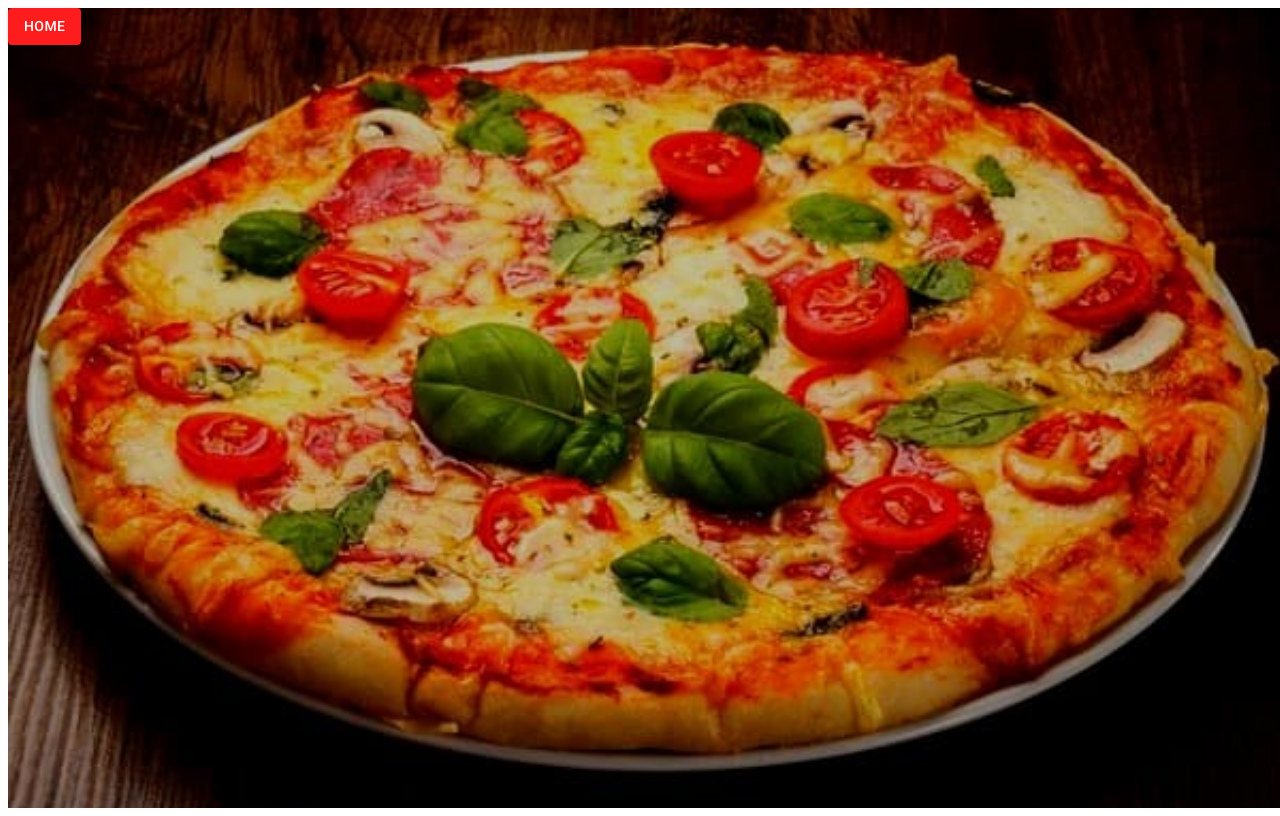
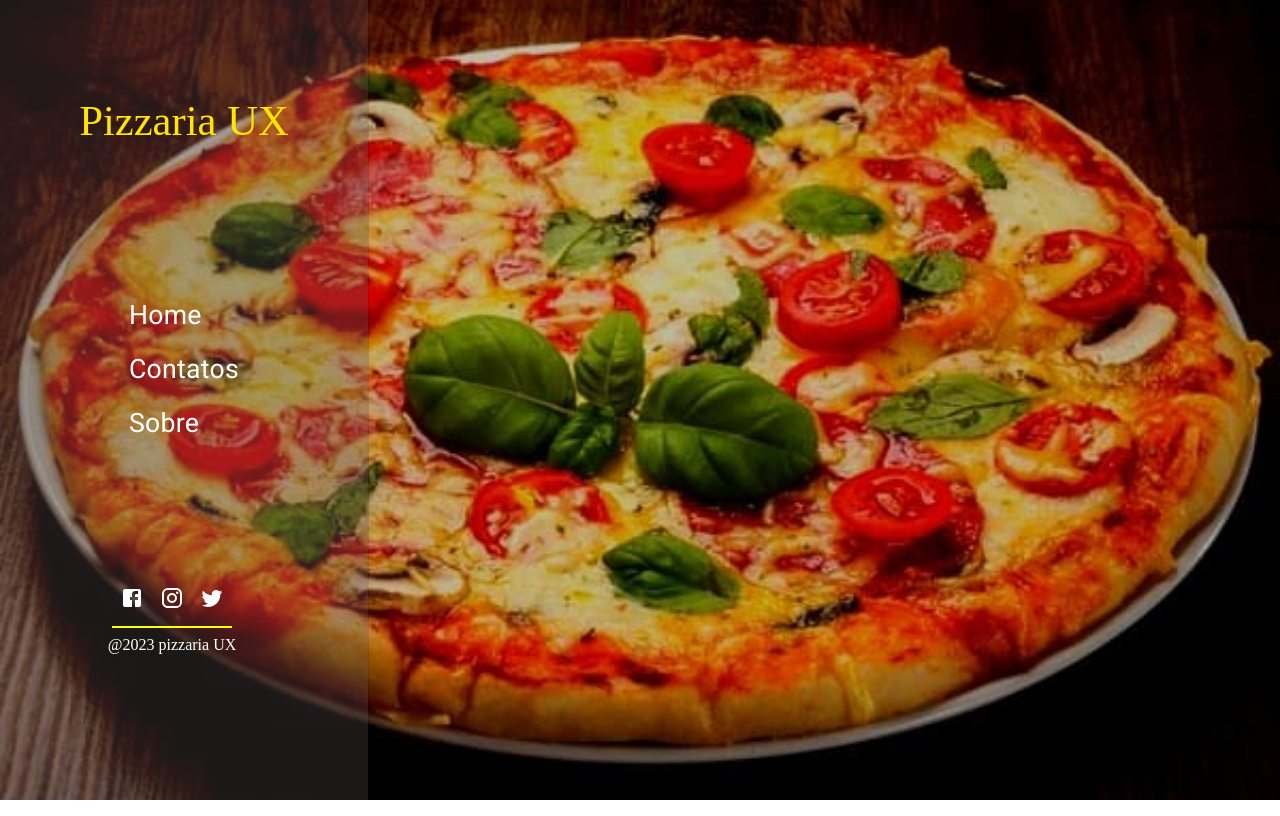
Before and after one commit to GabrielT23/UxSelecao, a React (Create React App) app in the folder frontend/: page /home in a window 1280 px wide. Built offline with nearby package versions, Linux system fonts and the light colour scheme.

Commit message:
construindo menu lateral

```diff
--- a/frontend/public/index.html
+++ b/frontend/public/index.html
@@ -27,7 +27,7 @@
 
     <title>Pizzaria Ux</title>
   </head>
-  <body>
+  <body style="margin: 0; padding: 0;">
     <noscript>You need to enable JavaScript to run this app.</noscript>
     <div id="root"></div>
   </body>
--- a/frontend/src/App.tsx
+++ b/frontend/src/App.tsx
@@ -3,6 +3,7 @@ import { AppRoutes } from "./routes";
 import { ThemeProvider } from "@emotion/react";
 import { PrincipalTheme } from "./shared/themes";
 import { Box } from "@mui/material";
+import { MenuLateral } from "./shared/components";
 
 export const App = ()=> {
   return (
@@ -16,7 +17,9 @@ export const App = ()=> {
     }}>
       <ThemeProvider theme={PrincipalTheme}>
         <BrowserRouter>
-          <AppRoutes/>
+        <MenuLateral>
+           <AppRoutes/>
+        </MenuLateral>
         </BrowserRouter>
       </ThemeProvider>
     </Box>
--- a/frontend/src/routes/index.tsx
+++ b/frontend/src/routes/index.tsx
@@ -3,7 +3,7 @@ import { Routes, Route, Navigate } from "react-router-dom";
 export const AppRoutes = () => {
     return(
         <Routes>
-            <Route path="/home" element={<Button variant="contained" color="secondary">home</Button>}/>
+            <Route path="/home"/>
 
             <Route path="*" element={<Navigate to="/home"/>}/>
         </Routes>
--- a/frontend/src/shared/components/index.ts
+++ b/frontend/src/shared/components/index.ts
@@ -1 +1 @@
-export { };
+export * from './menu-lateral/MenuLateral';
--- /dev/null
+++ b/frontend/src/shared/components/menu-lateral/MenuLateral.tsx
@@ -0,0 +1,85 @@
+import { Facebook, Instagram, Twitter } from "@mui/icons-material";
+import { Divider, Drawer, useTheme, List, ListItem, ListItemText, IconButton } from "@mui/material";
+import {Box} from "@mui/system";
+
+interface IMenuLateralprops {
+    children: React.ReactNode;
+}
+
+export const MenuLateral: React.FC<IMenuLateralprops> = ({children})=>{
+    const theme = useTheme();
+
+    return (
+        <>
+  <Box
+    display="flex"
+    height="100vh"
+  >
+    <Drawer variant="permanent">
+      <Box width={theme.spacing(46)} height="100%" display="flex" flexDirection="column"
+        style={{
+            backgroundColor: 'rgba(96, 79, 79, 0.3)',
+        }}
+      >
+        <Box width='100%' height={theme.spacing(30)} display="flex" alignItems="center" justifyContent="center"
+        style={{
+            color: '#FFE500',
+            fontSize: '32pt',
+        }}>
+            Pizzaria UX
+        </Box>
+        <Box flex={1} display="flex" flexDirection="column" alignItems="center" marginTop={theme.spacing(5)}
+          style={{
+            color: '#ffffff'}}>
+        <List dense>
+          <ListItem>
+            <ListItemText
+              primary="Home"
+              primaryTypographyProps={{ style: { fontSize: '20pt' } }}
+              />
+          </ListItem>
+          <ListItem >
+            <ListItemText
+              primary="Contatos"
+              primaryTypographyProps={{ style: { fontSize: '20pt' } }}
+              />
+          </ListItem>
+          <ListItem>
+            <ListItemText
+              primary="Sobre"
+              primaryTypographyProps={{ style: { fontSize: '20pt' } }}
+              />
+          </ListItem>
+        </List>
+
+        <Box display="flex" justifyContent="center" marginTop={theme.spacing(15)} marginRight={theme.spacing(3)}
+          style={{
+            borderBottom: '2px solid yellow', // Adicione esta linha para a borda inferior amarela
+            paddingBottom: theme.spacing(1), // Ajuste conforme necessário
+          }}>
+          <IconButton color="secondary">
+            <Facebook />
+          </IconButton>
+          <IconButton color="secondary">
+            <Instagram />
+          </IconButton>
+          <IconButton color="secondary">
+            <Twitter />
+            <Divider style={{backgroundColor: "yellow"}}/>
+          </IconButton >
+        </Box>
+        <Box marginTop={theme.spacing(1)} marginRight={theme.spacing(3)}>
+          @2023 pizzaria UX
+        </Box>
+      </Box>
+    </Box>
+  </Drawer>
+
+    <Box marginLeft={theme.spacing(46)} flexGrow={1} padding={theme.spacing(2)}>
+      {/* Conteúdo principal (children) aqui */}
+      {children}
+    </Box>
+  </Box>
+</>
+    );
+};
--- a/frontend/src/shared/themes/principal.ts
+++ b/frontend/src/shared/themes/principal.ts
@@ -9,14 +9,14 @@ export const PrincipalTheme = createTheme({
             contrastText: '#FFE500'
         },
         secondary: {
-            main: '#FF1C1C',
-            dark: '#DC1111',
+            main: '#ffffff',
+            dark: '#A0FF66',
             light: '#604F4F',
             contrastText: '#ffffff'
         },
         background: {
             default: 'F0F0F0' ,
             paper: 'ffffff'
-        }
+        },
     }
 });
```
